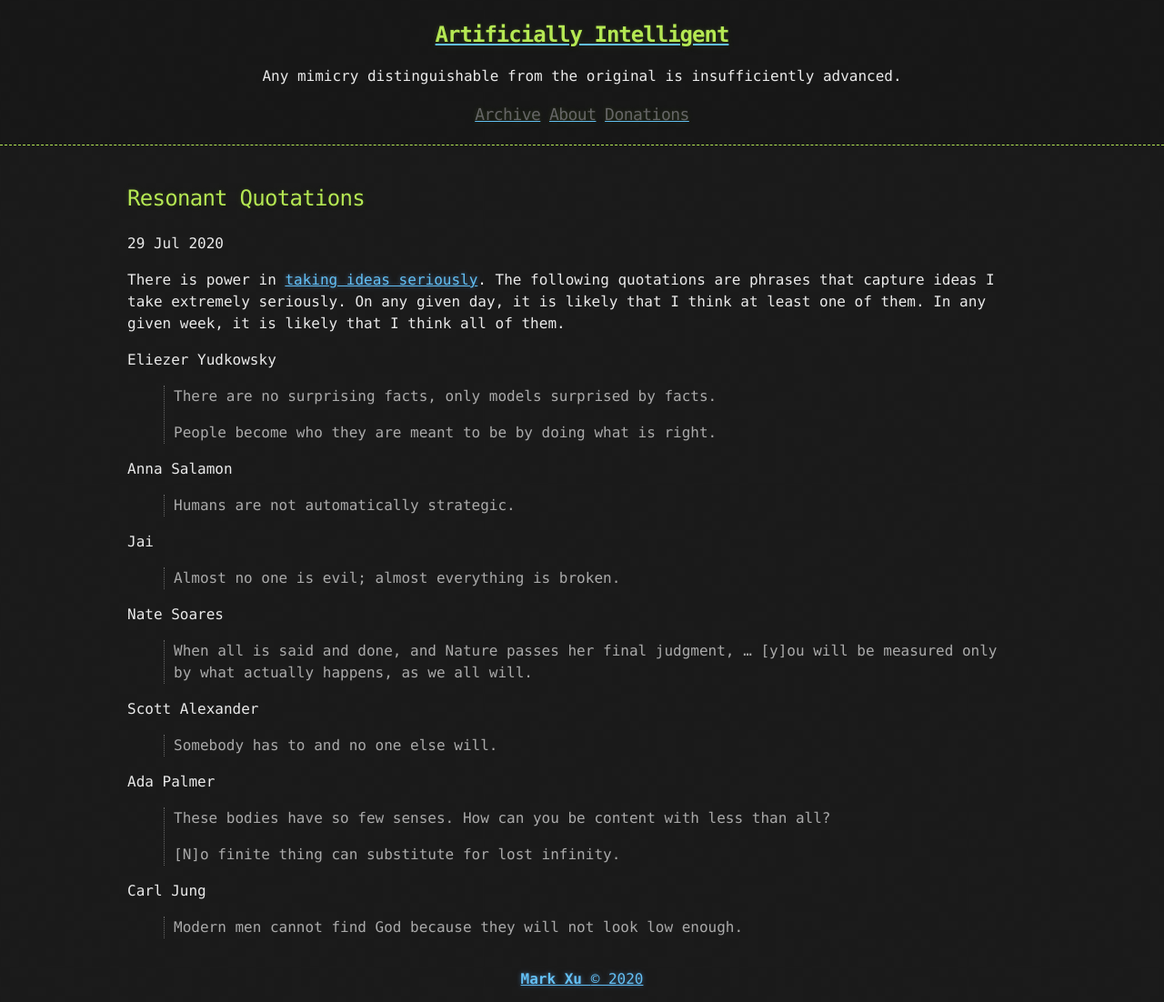
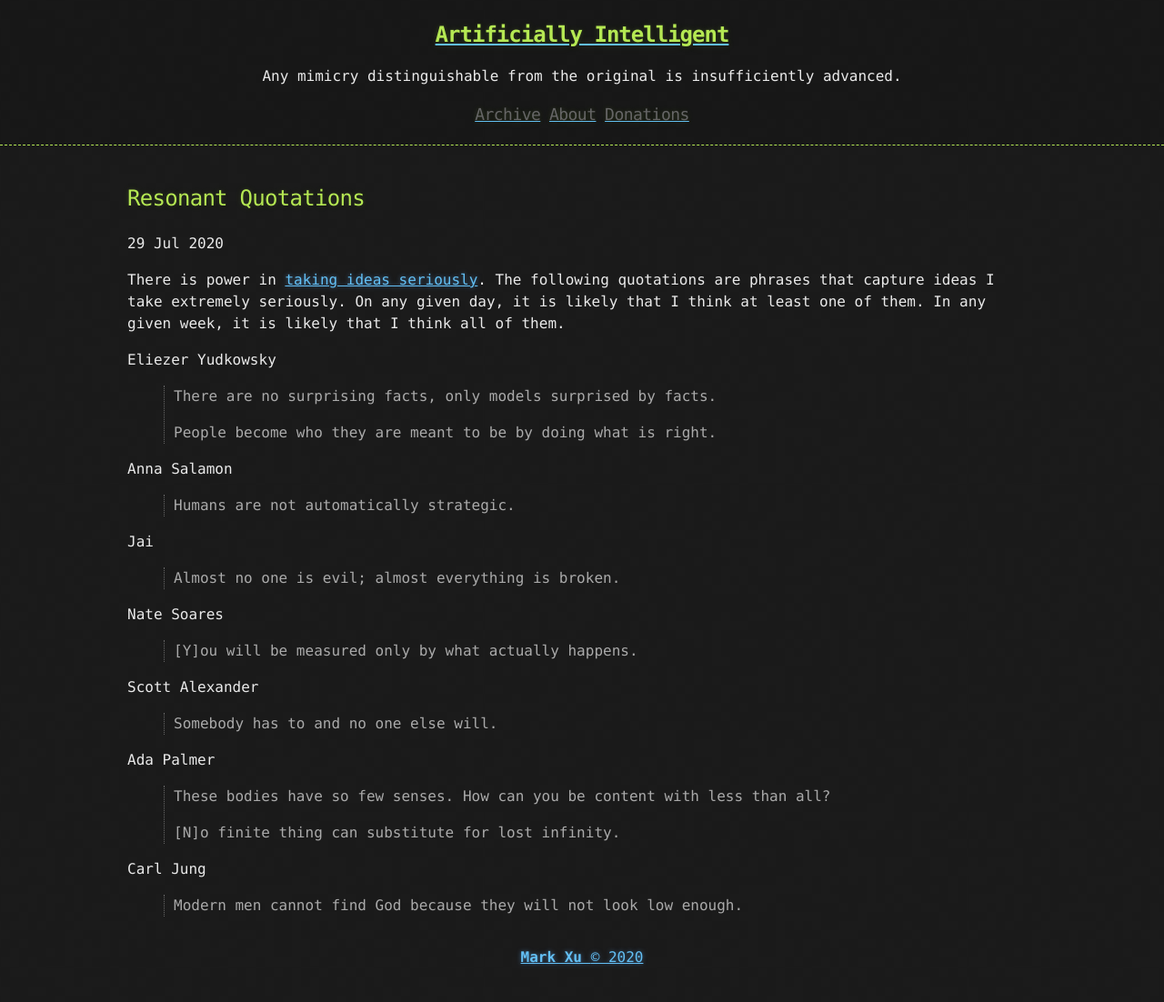
Before and after one commit to tocttou/hacker-blog, a Jekyll site: the page built from _posts/2020-7-29-Resonant-Quotations.md, in a window 1280 px wide. Shown: the whole page at 91% size. Built offline with Jekyll 4.4.1, drawn with Linux system fonts in a browser that asks for light colours; after the commit the page ends 1078 px from its top, so only the background shows below that.

Commit message:
Update 2020-7-29-Resonant-Quotations.md

```diff
--- a/_posts/2020-7-29-Resonant-Quotations.md
+++ b/_posts/2020-7-29-Resonant-Quotations.md
@@ -20,7 +20,7 @@ Jai
 
 Nate Soares
 
-> When all is said and done, and Nature passes her final judgment, ... [y]ou will be measured only by what actually happens, as we all will.
+> [Y]ou will be measured only by what actually happens.
 
 Scott Alexander
 
```
